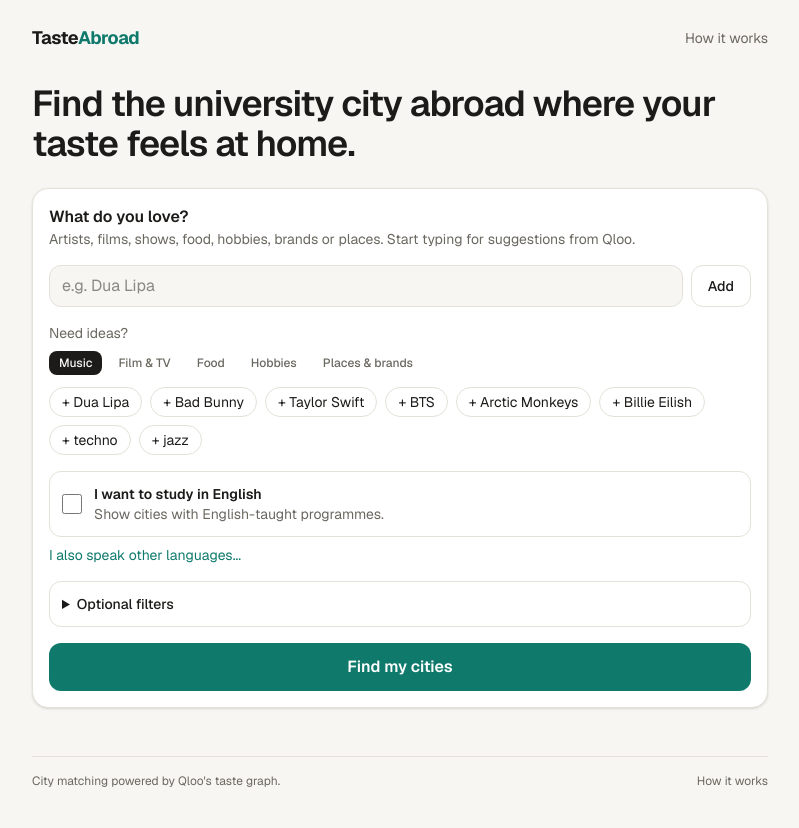
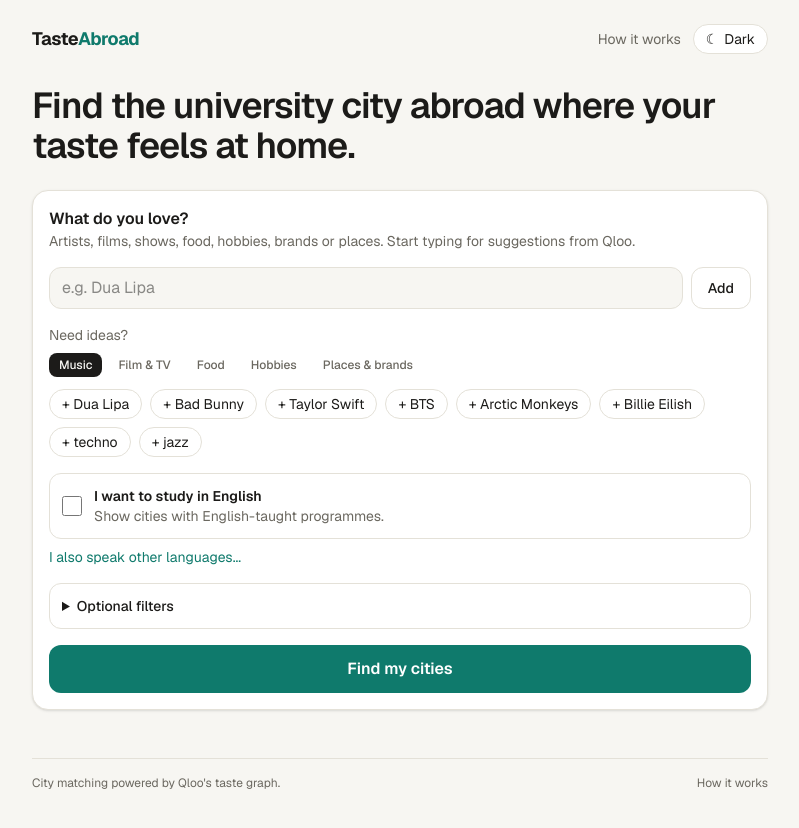
Before and after one commit to Devvzz/tasteabroad, a Next.js app: page / in a window 1280 px wide. Shown: the top 828 px of the page, without its empty margins (240-1039 px from the left). Built offline with nearby package versions, Linux system fonts and the light colour scheme.

Commit message:
Add light and dark switch, light by default

```diff
--- a/app/globals.css
+++ b/app/globals.css
@@ -1,6 +1,6 @@
 @import "tailwindcss";
 
-/* Always the light theme, also on devices set to dark mode. */
+/* Light by default, whatever the device prefers; the switch in the header sets data-theme="dark". */
 :root {
   color-scheme: light;
   --background: #f7f6f2;
@@ -11,6 +11,24 @@
   --accent: #0f7a6c;
   --accent-soft: #dff2ee;
   --warn-soft: #fff4dc;
+}
+
+:root[data-theme="dark"] {
+  color-scheme: dark;
+  --background: #121311;
+  --foreground: #ecebe6;
+  --card: #1c1d1a;
+  --muted: #a3a097;
+  --line: #2f302b;
+  --accent: #4fc7b4;
+  --accent-soft: #173a35;
+  --warn-soft: #3a3020;
+}
+
+/* The switch shows the option you can change to, without needing JavaScript state. */
+:root[data-theme="dark"] .show-in-light,
+:root:not([data-theme="dark"]) .show-in-dark {
+  display: none;
 }
 
 @theme inline {
--- a/app/layout.tsx
+++ b/app/layout.tsx
@@ -12,7 +12,9 @@ const geistMono = Geist_Mono({
   subsets: ["latin"],
 });
 
-const description = "Find the university city abroad that fits your taste in music, film, food and hobbies.";
+const THEME_SCRIPT = `try{if(localStorage.getItem("theme")==="dark")document.documentElement.dataset.theme="dark"}catch(e){}`;
+
+const description ="Find the university city abroad that fits your taste in music, film, food and hobbies.";
 
 export const metadata: Metadata = {
   metadataBase: new URL("https://tasteabroad.vercel.app"),
@@ -27,7 +29,13 @@ export default function RootLayout({ children }: LayoutProps<"/">) {
     <html
       lang="en"
       className={`${geistSans.variable} ${geistMono.variable} h-full antialiased`}
+      // The theme script below may set data-theme before React loads.
+      suppressHydrationWarning
     >
+      <head>
+        {/* Apply a saved dark-mode choice before the first paint, so the page never flashes white. */}
+        <script dangerouslySetInnerHTML={{ __html: THEME_SCRIPT }} />
+      </head>
       <body className="min-h-full flex flex-col">{children}</body>
     </html>
   );
--- a/components/AboutContent.tsx
+++ b/components/AboutContent.tsx
@@ -1,5 +1,6 @@
 import Link from "next/link";
 import { t } from "@/lib/i18n";
+import { ThemeToggle } from "./ThemeToggle";
 
 const REPO_URL = "https://github.com/Devvzz/tasteabroad";
 
@@ -21,9 +22,12 @@ export function AboutContent({ cityCount }: { cityCount: number }) {
         <Link href={home} className="text-lg font-bold tracking-tight">
           Taste<span className="text-accent">Abroad</span>
         </Link>
-        <Link href={home} className="rounded-lg bg-accent px-3 py-1.5 text-sm font-semibold text-white">
-          {t("about.back")}
-        </Link>
+        <div className="flex items-center gap-3">
+          <ThemeToggle />
+          <Link href={home} className="rounded-lg bg-accent px-3 py-1.5 text-sm font-semibold text-white">
+            {t("about.back")}
+          </Link>
+        </div>
       </nav>
 
       <header className="space-y-3">
--- a/components/TasteApp.tsx
+++ b/components/TasteApp.tsx
@@ -13,6 +13,7 @@ import { CityCard } from "./CityCard";
 import { ComparePanel } from "./ComparePanel";
 import { IdeaChips } from "./IdeaChips";
 import { LikeInput } from "./LikeInput";
+import { ThemeToggle } from "./ThemeToggle";
 
 const REGIONS: Region[] = ["Europe", "North America", "Asia", "Oceania", "Latin America", "Middle East", "Africa"];
 // Names match the `languages` values in data/cities.json. English gets its own switch;
@@ -166,9 +167,12 @@ export function TasteApp() {
         <Link href="/" className="text-lg font-bold tracking-tight">
           Taste<span className="text-accent">Abroad</span>
         </Link>
-        <Link href="/about" className="text-sm text-muted underline-offset-2 hover:underline">
-          {t("app.about")}
-        </Link>
+        <div className="flex items-center gap-3">
+          <Link href="/about" className="text-sm text-muted underline-offset-2 hover:underline">
+            {t("app.about")}
+          </Link>
+          <ThemeToggle />
+        </div>
       </nav>
 
       <header className="mb-6">
--- /dev/null
+++ b/components/ThemeToggle.tsx
@@ -0,0 +1,36 @@
+"use client";
+
+import { t } from "@/lib/i18n";
+
+const STORAGE_KEY = "theme";
+
+function toggleTheme() {
+  const root = document.documentElement;
+  const next = root.dataset.theme === "dark" ? "light" : "dark";
+  root.dataset.theme = next;
+  try {
+    localStorage.setItem(STORAGE_KEY, next);
+  } catch {
+    // Private mode or blocked storage: the switch still works for this visit.
+  }
+}
+
+/** Light/dark switch. Which label shows is decided by CSS from data-theme, so there is no flash or hydration mismatch. */
+export function ThemeToggle() {
+  return (
+    <button
+      type="button"
+      onClick={toggleTheme}
+      className="flex items-center gap-1.5 rounded-full border border-line bg-card px-3 py-1 text-sm"
+    >
+      <span className="show-in-light flex items-center gap-1.5">
+        <span aria-hidden>☾</span>
+        {t("theme.dark")}
+      </span>
+      <span className="show-in-dark flex items-center gap-1.5">
+        <span aria-hidden>☀</span>
+        {t("theme.light")}
+      </span>
+    </button>
+  );
+}
--- a/messages/en.json
+++ b/messages/en.json
@@ -130,5 +130,9 @@
     "privacy": "No account, no tracking. Only the things you type are sent to Qloo and Gemini to compute the result. Your search lives in the page link so you can share it.",
     "back": "Try it",
     "source": "Source code on GitHub"
+  },
+  "theme": {
+    "dark": "Dark",
+    "light": "Light"
   }
 }
```
